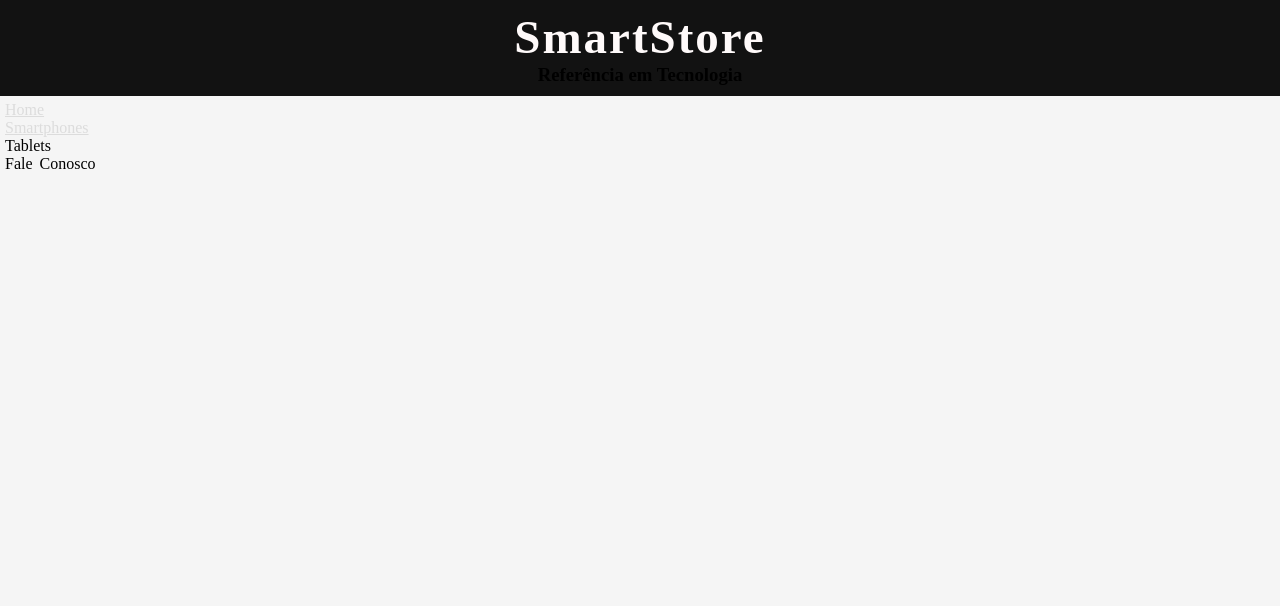
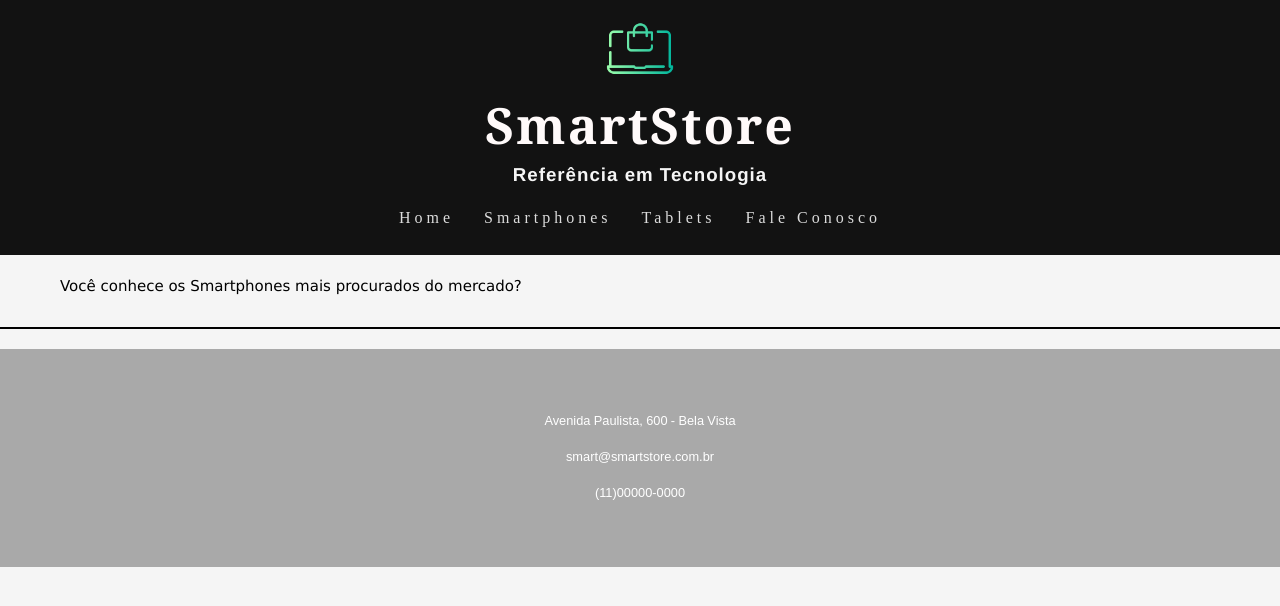
Before and after one commit to MirellaRossi/Smartphones-e-Tablets, a plain HTML site: page index.html in a window 1280 px wide. Drawn offline with Linux system fonts and the light colour scheme.

Commit message:
estilização e logo do site

```diff
--- a/css/style.css
+++ b/css/style.css
@@ -27,17 +27,70 @@ h1{
 }
 
 h1{
-    font-size: 47px;
+    font-size: 50px;
+    font-family:Georgia, 'Times New Roman', Times, serif;
     letter-spacing: 2px;
-
 }
 
+h3{
+    padding: 5px;
+    letter-spacing: 1px;
+    font-family:'Franklin Gothic Medium', 'Arial Narrow', Arial, sans-serif;
+    --color-sub:#F5F5F5;
+    color:var(--color-sub)
+}
 
-.menu{
-    flex-wrap: nowrap;
-    padding: 5px;
-    word-spacing: 3px;
+#Logo{
+   max-width: 6vw;
+}
 
+.logoTexto{
+    display: inline-flex;
+}
 
+nav {
+    text-align: center;
+    padding: 8px;
+    letter-spacing: 4px;
+}
 
+nav ul {
+    display: flex;
+    list-style: none;
+    justify-content: center;
 }
+
+nav ul li a {
+    text-decoration: none;
+    display: inline-block;
+    color: white;
+    padding: 10px 15px;
+}
+
+nav ul li a:hover {
+    background-color: rgb(48, 209, 155);
+}
+
+.propaganda{
+    padding: 20px;
+    margin-bottom:20px ;
+    border-bottom: 2px solid black;
+    font-size: 10px;
+    font-family:Verdana, Geneva, Tahoma, sans-serif;
+}
+
+#p1{
+    line-height: 22px;
+    margin-bottom: 10px;
+    text-indent: 40px;
+    font-size: 1.5em;
+}
+
+footer{
+    background-color: #A9A9A9	;
+    color: white;
+    text-align: center;
+    padding: 5%;
+    font-family: 'Noto Sans Sharada', sans-serif;
+    font-size: 1vw;
+}
--- a/index.html
+++ b/index.html
@@ -6,22 +6,40 @@
     <meta name="viewport" content="width=device-width, initial-scale=1.0">
     <title>SmartStore</title>
 
+    <link rel="shurtcut icon" href="./img/shorticon.png">
+
     <link rel="stylesheet" href="./css/style.css">
+
 
 </head>
 <body>
     <header>
+        <div class="logoTexto" >
+            <img src="./img/logo.png" alt="casinha de pet shop" id="Logo">
+        </div>
+
         <h1>SmartStore</h1>
         <h3>Referência em Tecnologia</h3>
-
-    </header>
-    <nav>
+        <nav>
         <ul class="menu">
             <li><a href="#">Home</a></li>
             <li><a href="#">Smartphones</a></li>
-            <li><a href="#"></a>Tablets</li>
-            <li><a href="#"></a>Fale Conosco</li>
+            <li><a href="#">Tablets</a></li>
+            <li><a href="#">Fale Conosco</a></li>
         </ul>
-    </nav>
+        </nav>
+    </header>
+    <main>
+        <section class="propaganda">
+            <p id="p1">Você conhece os Smartphones mais procurados do mercado?</p>
+        </section>
+    </main>
+    <footer>
+        <p>Avenida Paulista, 600 - Bela Vista</p>
+        <br>
+        <p>smart@smartstore.com.br</p>
+        <br>
+        <p>(11)00000-0000</p>
+    </footer>
 </body>
 </html>
```
Also changed, not shown: img/logo.png (added), img/shorticon.png (added).
